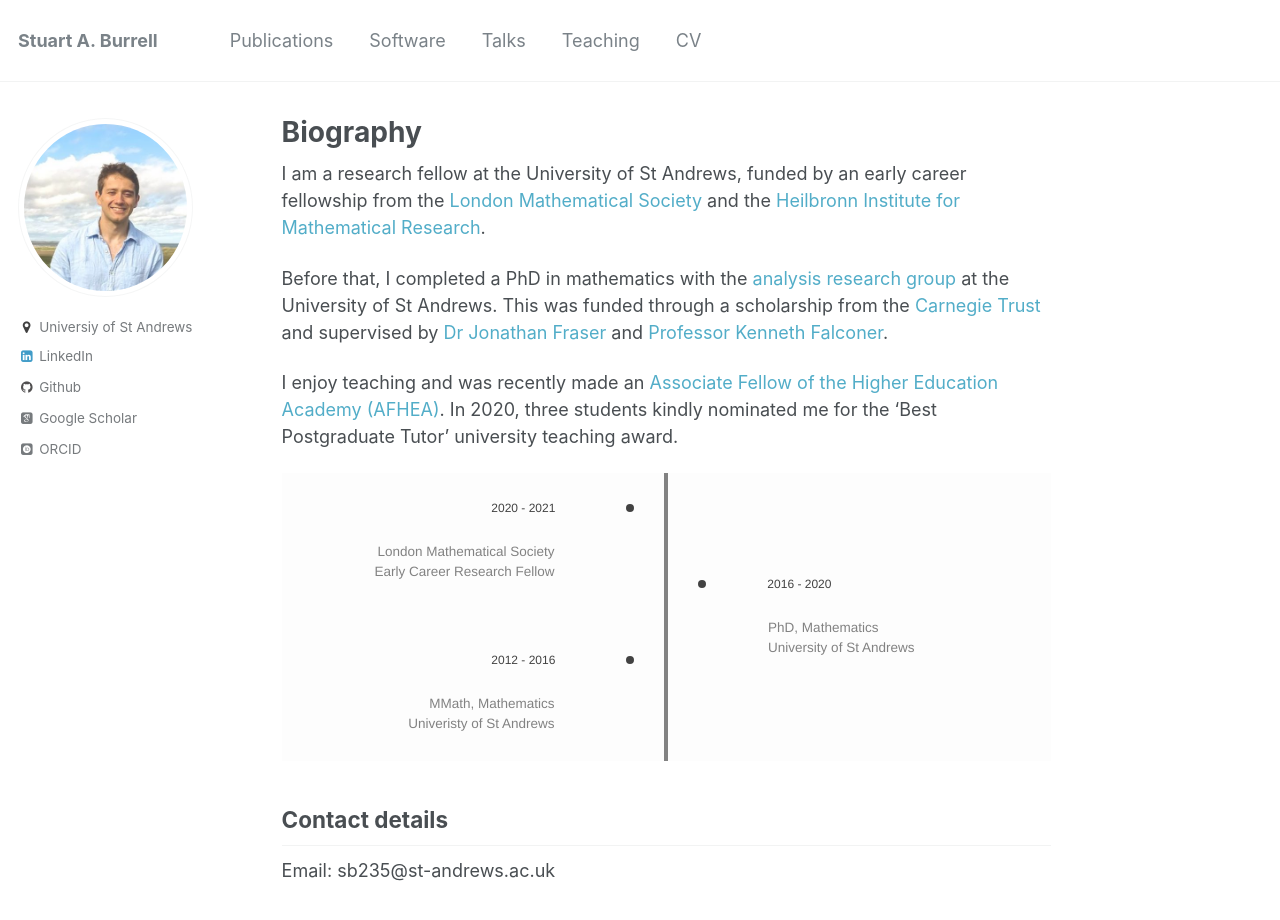
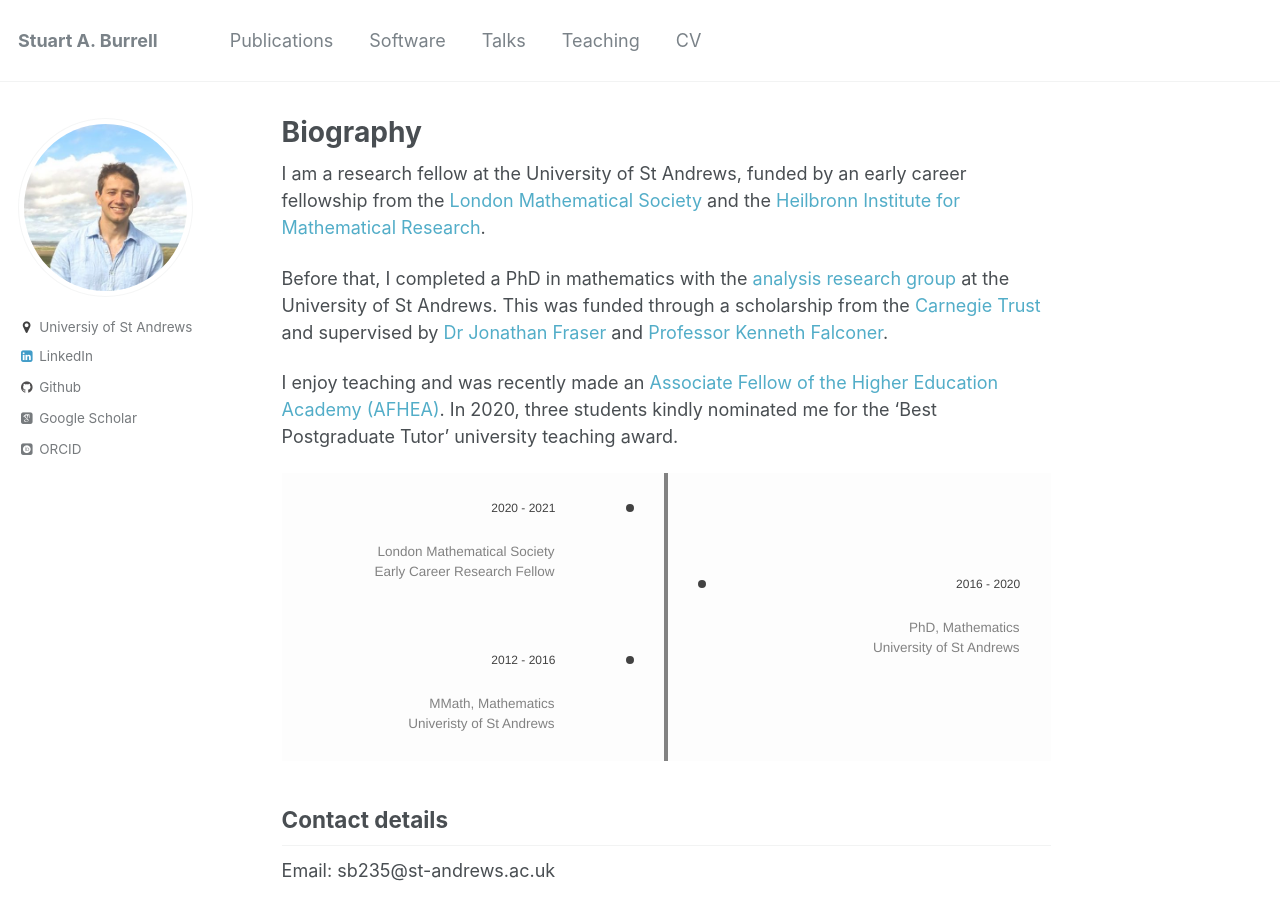
Before and after one commit to stuartburrell/stuartburrell.github.io, a Jekyll site: the page built from _pages/about.md, in a window 1280 px wide and 934 px high. Shown: the top 920 px of the window. Built offline with Jekyll 4.4.1, drawn with Linux system fonts in a browser that asks for light colours; some web fonts are replaced.

Commit message:
add timeline

```diff
--- a/_sass/_timeline-md.scss
+++ b/_sass/_timeline-md.scss
@@ -39,7 +39,7 @@
   float:left;
   padding:20px;
   clear:both;
-  text-align:right;
+  text-align:right !important;
   border-style: hidden !important
 }
 
```
